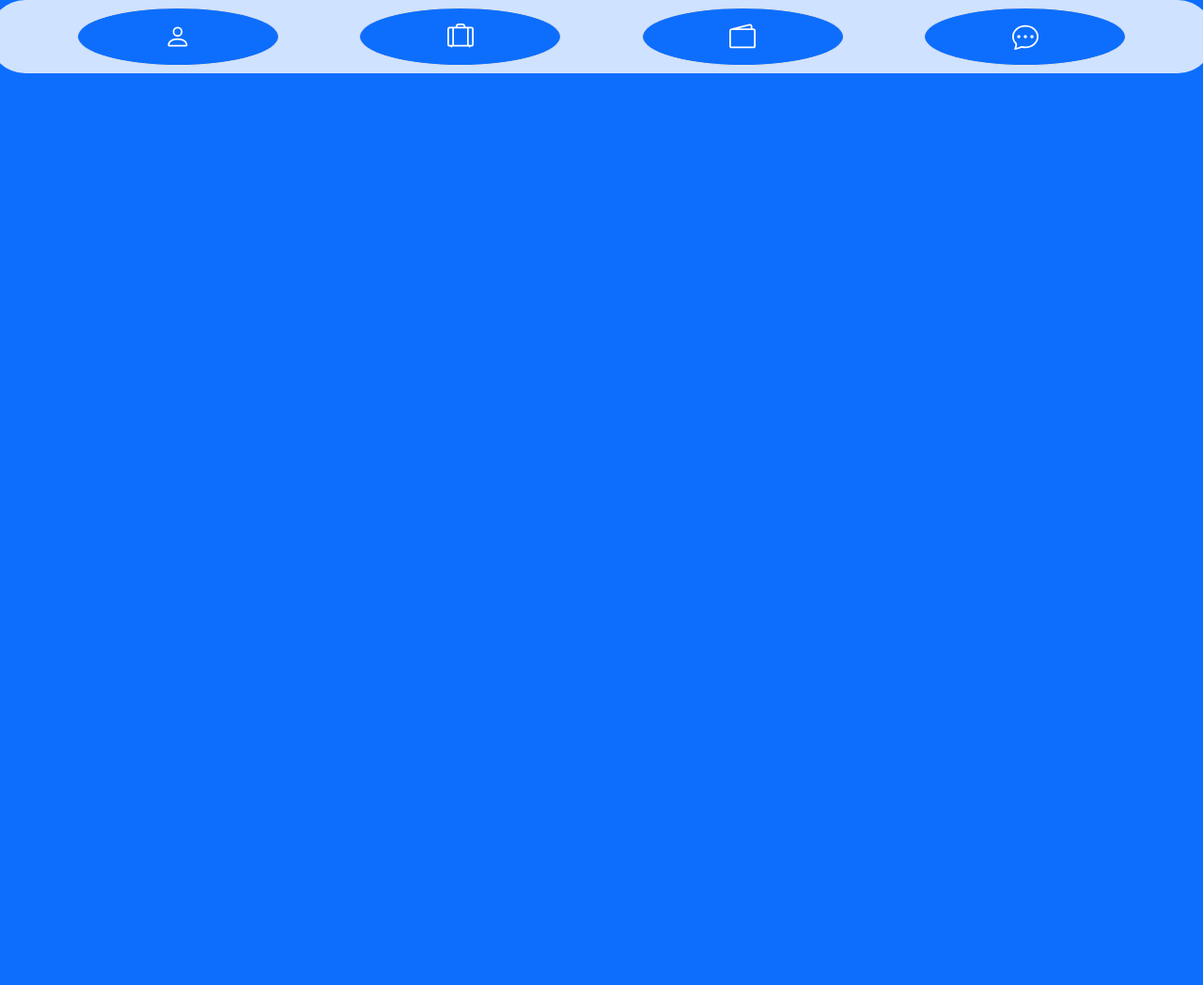
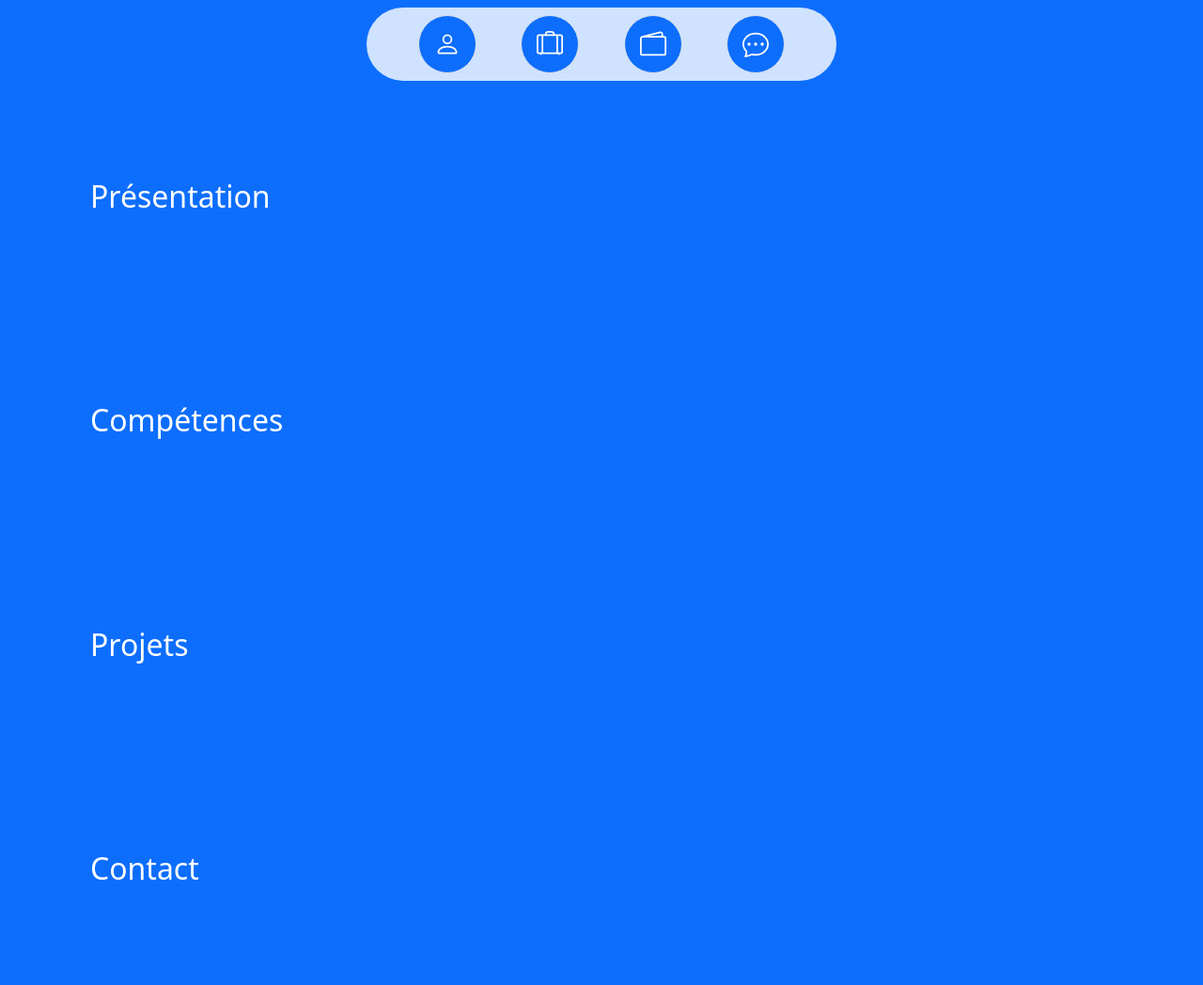
Before and after one commit to koppe13/Portfolio, a plain HTML site: page index.html in a window 1280 px wide. Shown: the whole page at 94% size. Before the commit the page ends 800 px from the top, so only its background shows below. Drawn offline with nearby package versions, Linux system fonts and the light colour scheme.

Commit message:
maj nav bar
test menu

```diff
--- a/index.html
+++ b/index.html
@@ -7,22 +7,53 @@
     <script src="https://cdn.jsdelivr.net/npm/bootstrap@5.3.3/dist/js/bootstrap.bundle.min.js" integrity="sha384-YvpcrYf0tY3lHB60NNkmXc5s9fDVZLESaAA55NDzOxhy9GkcIdslK1eN7N6jIeHz" crossorigin="anonymous"></script>
     <title>Portfolio</title>
 </head>
-<body class="bg-primary">
-    <div class="row d-flex justify-content-evenly text-white p-2  rounded-pill bg-primary-subtle"  >
-        <a href="#" type="button" class="btn col-2 btn-primary border text-center p-3 rounded-circle"><svg xmlns="http://www.w3.org/2000/svg" width="28" height="28" fill="currentColor" class="bi bi-person" viewBox="0 0 16 16">
-            <path d="M8 8a3 3 0 1 0 0-6 3 3 0 0 0 0 6m2-3a2 2 0 1 1-4 0 2 2 0 0 1 4 0m4 8c0 1-1 1-1 1H3s-1 0-1-1 1-4 6-4 6 3 6 4m-1-.004c-.001-.246-.154-.986-.832-1.664C11.516 10.68 10.289 10 8 10s-3.516.68-4.168 1.332c-.678.678-.83 1.418-.832 1.664z"/>
+<body>
+    <div class="row g-0 flex-nowrap bg-primary d-flex flex-column align-items-center text-align-center min-vh-100">
+    <div class="d-flex justify-content-evenly sticky-bottom text-white p-2 m-2 rounded-pill bg-primary-subtle" style="max-width: 500px;"  >
+        <a href="#pres" type="button" class="btn btn-primary border text-center p-3 rounded-circle">
+            <svg xmlns="http://www.w3.org/2000/svg" width="28" height="28" fill="currentColor" class="bi bi-person" viewBox="0 0 16 16">
+                <path d="M8 8a3 3 0 1 0 0-6 3 3 0 0 0 0 6m2-3a2 2 0 1 1-4 0 2 2 0 0 1 4 0m4 8c0 1-1 1-1 1H3s-1 0-1-1 1-4 6-4 6 3 6 4m-1-.004c-.001-.246-.154-.986-.832-1.664C11.516 10.68 10.289 10 8 10s-3.516.68-4.168 1.332c-.678.678-.83 1.418-.832 1.664z"/>
+            </svg>
+        </a>
+        <a href="#comp" type="button" class="btn btn-primary border text-center p-3 rounded-circle">
+            <svg xmlns="http://www.w3.org/2000/svg" width="28" height="28" fill="currentColor" class="bi bi-suitcase-lg" viewBox="0 0 16 16">
+                <path d="M5 2a2 2 0 0 1 2-2h2a2 2 0 0 1 2 2h3.5A1.5 1.5 0 0 1 16 3.5v9a1.5 1.5 0 0 1-1.5 1.5H14a.5.5 0 0 1-1 0H3a.5.5 0 0 1-1 0h-.5A1.5 1.5 0 0 1 0 12.5v-9A1.5 1.5 0 0 1 1.5 2zm1 0h4a1 1 0 0 0-1-1H7a1 1 0 0 0-1 1M1.5 3a.5.5 0 0 0-.5.5v9a.5.5 0 0 0 .5.5H3V3zM15 12.5v-9a.5.5 0 0 0-.5-.5H13v10h1.5a.5.5 0 0 0 .5-.5m-3 .5V3H4v10z"/>
             </svg></a>
-        <a href="#" type="button" class="btn col-2 btn-primary border text-center p-3 rounded-circle"><svg xmlns="http://www.w3.org/2000/svg" width="28" height="28" fill="currentColor" class="bi bi-suitcase-lg" viewBox="0 0 16 16">
-            <path d="M5 2a2 2 0 0 1 2-2h2a2 2 0 0 1 2 2h3.5A1.5 1.5 0 0 1 16 3.5v9a1.5 1.5 0 0 1-1.5 1.5H14a.5.5 0 0 1-1 0H3a.5.5 0 0 1-1 0h-.5A1.5 1.5 0 0 1 0 12.5v-9A1.5 1.5 0 0 1 1.5 2zm1 0h4a1 1 0 0 0-1-1H7a1 1 0 0 0-1 1M1.5 3a.5.5 0 0 0-.5.5v9a.5.5 0 0 0 .5.5H3V3zM15 12.5v-9a.5.5 0 0 0-.5-.5H13v10h1.5a.5.5 0 0 0 .5-.5m-3 .5V3H4v10z"/>
-            </svg></a>
-        <a href="#" type="button" class="btn col-2 btn-primary border text-center p-3 rounded-circle"><svg xmlns="http://www.w3.org/2000/svg" width="28" height="28" fill="currentColor" class="bi bi-wallet2" viewBox="0 0 16 16">
-            <path d="M12.136.326A1.5 1.5 0 0 1 14 1.78V3h.5A1.5 1.5 0 0 1 16 4.5v9a1.5 1.5 0 0 1-1.5 1.5h-13A1.5 1.5 0 0 1 0 13.5v-9a1.5 1.5 0 0 1 1.432-1.499zM5.562 3H13V1.78a.5.5 0 0 0-.621-.484zM1.5 4a.5.5 0 0 0-.5.5v9a.5.5 0 0 0 .5.5h13a.5.5 0 0 0 .5-.5v-9a.5.5 0 0 0-.5-.5z"/>
-          </svg></a>
-        <a href="#" type="button" class="btn col-2 btn-primary border text-center p-3 rounded-circle"><svg xmlns="http://www.w3.org/2000/svg" width="28" height="28" fill="currentColor" class="bi bi-chat-dots" viewBox="0 0 16 16">
+        <a href="#proj" type="button" class="btn btn-primary border text-center p-3 rounded-circle">
+            <svg xmlns="http://www.w3.org/2000/svg" width="28" height="28" fill="currentColor" class="bi bi-wallet2" viewBox="0 0 16 16">
+                <path d="M12.136.326A1.5 1.5 0 0 1 14 1.78V3h.5A1.5 1.5 0 0 1 16 4.5v9a1.5 1.5 0 0 1-1.5 1.5h-13A1.5 1.5 0 0 1 0 13.5v-9a1.5 1.5 0 0 1 1.432-1.499zM5.562 3H13V1.78a.5.5 0 0 0-.621-.484zM1.5 4a.5.5 0 0 0-.5.5v9a.5.5 0 0 0 .5.5h13a.5.5 0 0 0 .5-.5v-9a.5.5 0 0 0-.5-.5z"/>
+            </svg>
+        </a>
+        <a href="#cont" type="button" class="btn btn-primary border text-center p-3 rounded-circle">
+            <svg xmlns="http://www.w3.org/2000/svg" width="28" height="28" fill="currentColor" class="bi bi-chat-dots" viewBox="0 0 16 16">
                 <path d="M5 8a1 1 0 1 1-2 0 1 1 0 0 1 2 0m4 0a1 1 0 1 1-2 0 1 1 0 0 1 2 0m3 1a1 1 0 1 0 0-2 1 1 0 0 0 0 2"/>
                 <path d="m2.165 15.803.02-.004c1.83-.363 2.948-.842 3.468-1.105A9 9 0 0 0 8 15c4.418 0 8-3.134 8-7s-3.582-7-8-7-8 3.134-8 7c0 1.76.743 3.37 1.97 4.6a10.4 10.4 0 0 1-.524 2.318l-.003.011a11 11 0 0 1-.244.637c-.079.186.074.394.273.362a22 22 0 0 0 .693-.125m.8-3.108a1 1 0 0 0-.287-.801C1.618 10.83 1 9.468 1 8c0-3.192 3.004-6 7-6s7 2.808 7 6-3.004 6-7 6a8 8 0 0 1-2.088-.272 1 1 0 0 0-.711.074c-.387.196-1.24.57-2.634.893a11 11 0 0 0 .398-2"/>
-              </svg></a>
-                        </body>
+            </svg>
+        </a>
+    </div>
+
+        <div id="pres" class="text-white p-5">
+            <h2 class="text-white p-5">Présentation</h2>
+
+
+
+        </div>
+        <div id="comp" class="text-white p-5">
+            <h2 class="text-white p-5">Compétences</h2>
+
+
+
+        </div>
+        <div id="proj" class="text-white p-5">
+            <h2 class="text-white p-5">Projets</h2>
+
+        </div>
+        <div id="cont" class="text-white p-5">
+            <h2 class="text-white p-5">Contact</h2>
+
+        </div>
+    </div>
+</body>
 <footer>
 
 </footer>
```
